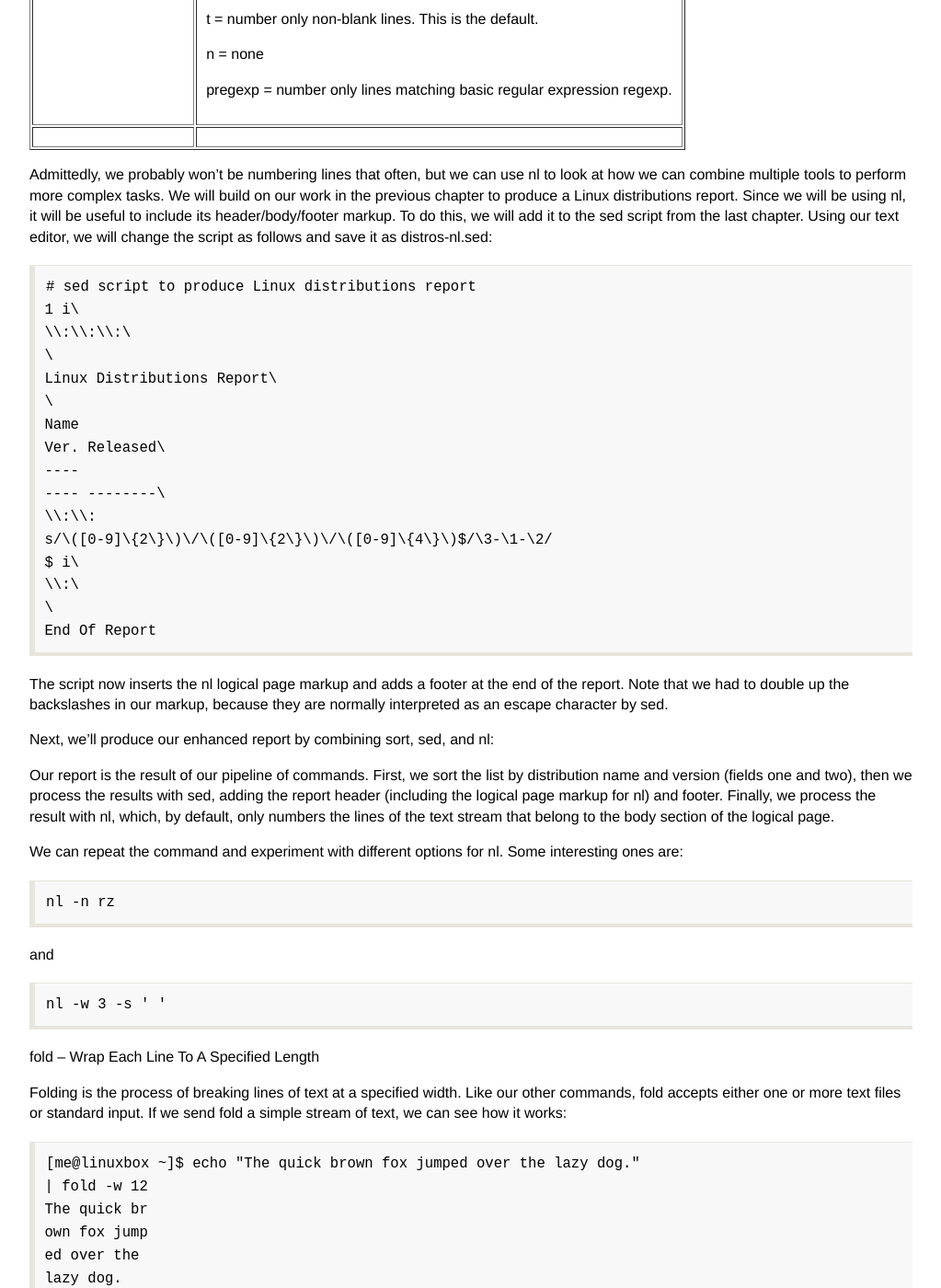
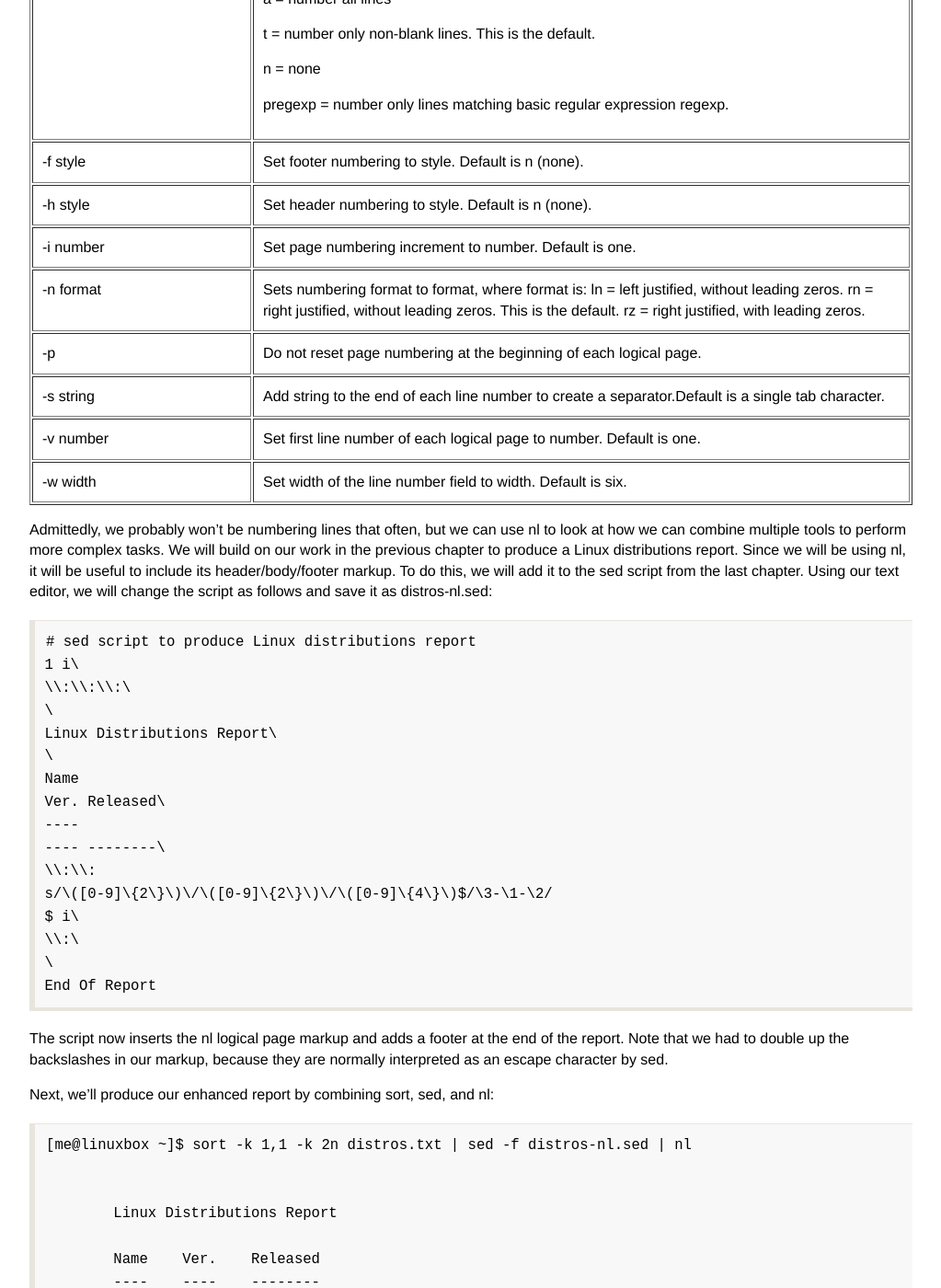
Before and after one commit to billie66/TLCL, a Jekyll site: the page built from book/formattingoutput.md, in a window 1280 px wide and 1400 px high, scrolled down 1124 px. Shown: the whole window at 92% size, without its empty margins (128-1151 px from the left). Built offline with Jekyll 4.4.1, drawn with Linux system fonts in a browser that asks for light colours; Markdown is read by kramdown in place of the engine named in the settings; some of the changed text lies outside the part shown.

Commit message:
add more content

```diff
--- a/book/formattingoutput.md
+++ b/book/formattingoutput.md
@@ -20,13 +20,13 @@ programs that we will cover in this chapter include:
 
 ● groff – A document formatting system
 
-Simple Formatting Tools
+###Simple Formatting Tools
 
 We’ll look at some of the simple formatting tools first. These are mostly single purpose
 programs, and a bit unsophisticated in what they do, but they can be used for small tasks
 and as parts of pipelines and scripts.
 
-nl – Number Lines
+####nl – Number Lines
 
 The nl program is a rather arcane tool used to perform a simple task. It numbers lines.
 In its simplest use, it resembles cat -n:
@@ -67,8 +67,39 @@ Here are the common options for nl:
 </td>
 </tr>
 <tr>
-<td valign="top"></td>
-<td valign="top"></td>
+<td valign="top">-f style </td>
+<td valign="top">Set footer numbering to style. Default is n (none).</td>
+</tr>
+<tr>
+<td valign="top">-h style </td>
+<td valign="top">Set header numbering to style. Default is n (none).</td>
+</tr>
+<tr>
+<td valign="top">-i number </td>
+<td valign="top">Set page numbering increment to number. Default is one.</td>
+</tr>
+<tr>
+<td valign="top">-n format </td>
+<td valign="top">Sets numbering format to format, where format is:
+ln = left justified, without leading zeros.
+rn = right justified, without leading zeros. This is the default.
+rz = right justified, with leading zeros.</td>
+</tr>
+<tr>
+<td valign="top">-p</td>
+<td valign="top">Do not reset page numbering at the beginning of each logical page.</td>
+</tr>
+<tr>
+<td valign="top">-s string </td>
+<td valign="top">Add string to the end of each line number to create a separator.Default is a single tab character.</td>
+</tr>
+<tr>
+<td valign="top">-v number </td>
+<td valign="top">Set first line number of each logical page to number. Default is one.</td>
+</tr>
+<tr>
+<td valign="top">-w width  </td>
+<td valign="top">Set width of the line number field to width. Default is six.</td>
 </tr>
 </table>
 </p>
@@ -103,6 +134,31 @@ normally interpreted as an escape character by sed.
 
 Next, we’ll produce our enhanced report by combining sort, sed, and nl:
 
+    [me@linuxbox ~]$ sort -k 1,1 -k 2n distros.txt | sed -f distros-nl.sed | nl
+
+
+            Linux Distributions Report
+
+            Name	Ver. 	Released
+            ----	---- 	--------
+
+        1	Fedora	5       2006-03-20
+        2	Fedora	6       2006-10-24
+        3	Fedora	7       2007-05-31
+        4	Fedora	8       2007-11-08
+        5	Fedora	9       2008-05-13
+        6	Fedora	10      2008-11-25
+        7	SUSE	10.1 	2006-05-11
+        8	SUSE	10.2 	2006-12-07
+        9	SUSE	10.3 	2007-10-04
+        10	SUSE	11.0 	2008-06-19
+        11	Ubuntu	6.06 	2006-06-01
+        12	Ubuntu	6.10 	2006-10-26
+        13	Ubuntu	7.04 	2007-04-19
+        14	Ubuntu	7.10 	2007-10-18
+        15	Ubuntu	8.04 	2008-04-24
+
+            End Of Report
 
 Our report is the result of our pipeline of commands. First, we sort the list by distribution
 name and version (fields one and two), then we process the results with sed, adding the
@@ -119,7 +175,7 @@ and
 
     nl -w 3 -s ' '
 
-fold – Wrap Each Line To A Specified Length
+####fold – Wrap Each Line To A Specified Length
 
 Folding is the process of breaking lines of text at a specified width. Like our other
 commands, fold accepts either one or more text files or standard input. If we send
@@ -146,7 +202,7 @@ fold to break the line at the last available space before the line width is reac
     the lazy
     dog.
 
-fmt – A Simple Text Formatter
+####fmt – A Simple Text Formatter
 
 The fmt program also folds text, plus a lot more. It accepts either files or standard input
 and performs paragraph formatting on the text stream. Basically, it fills and joins lines in
```
Also changed, not shown: book/textprocessing.md (+43 -49 lines).
